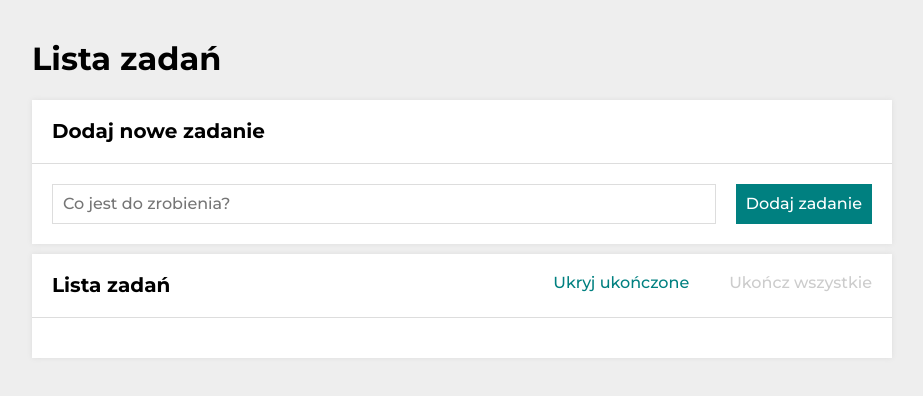
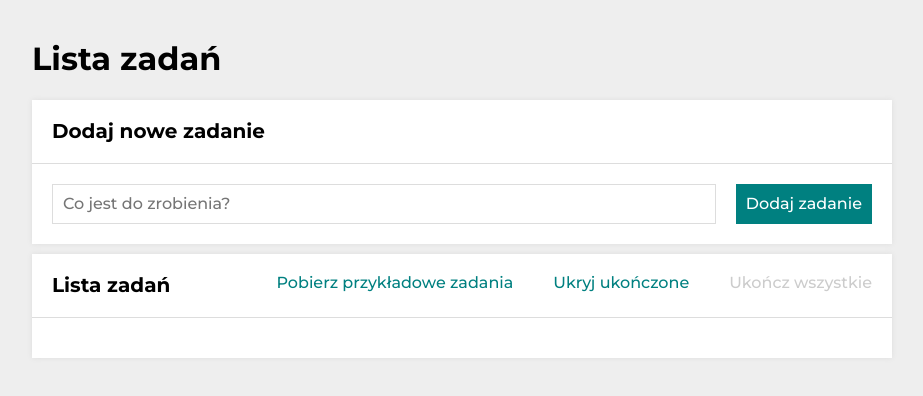
Before and after one commit to KarolinaJ33/to-do-list-react, a React (Create React App) app: page / in a window 1280 px wide. Shown: the top 396 px of the page, without its empty margins (178-1101 px from the left). Built offline with nearby package versions, Linux system fonts and the light colour scheme.

Commit message:
created function getExampleTasks

```diff
--- a/src/features/tasks/Buttons/index.js
+++ b/src/features/tasks/Buttons/index.js
@@ -1,5 +1,12 @@
 import { useSelector, useDispatch } from "react-redux";
-import { selectHideDone, selectAreTasksEmpty, selectIsEveryTaskDone, toggleHideDone , setAllDone } from "../tasksSlice";
+import {
+  selectHideDone,
+  selectAreTasksEmpty,
+  selectIsEveryTaskDone,
+  toggleHideDone,
+  setAllDone,
+  fetchExampleTasks
+} from "../tasksSlice";
 import { Wrapper, Button } from "./styled";
 
 const Buttons = () => {
@@ -11,6 +18,9 @@ const Buttons = () => {
 
   return (
   <Wrapper>
+    <Button onClick={() => dispatch(fetchExampleTasks())}>
+      Pobierz przykładowe zadania
+    </Button>
    {!areTasksEmpty  && (
      <>
        <Button
```
Also changed, not shown: src/features/tasks/getExampleTasks.js (added, +9 -0 lines).
